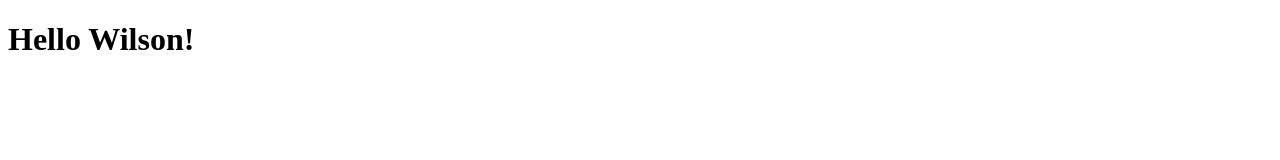
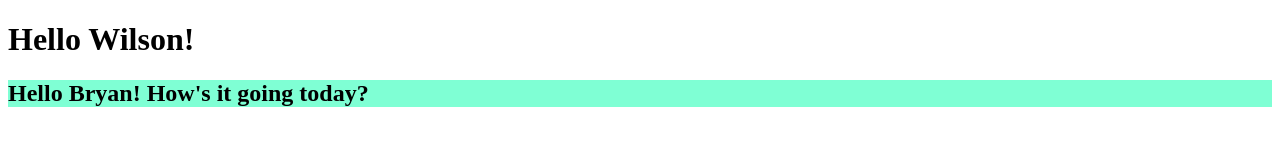
Before and after one commit to bryanswarthout/my-new-proj1, a plain HTML site: page new.html in a window 1280 px wide. Drawn offline with Linux system fonts and the light colour scheme.

Commit message:
added a new h2 tag with a message for Bryan

```diff
--- a/new.html
+++ b/new.html
@@ -7,5 +7,6 @@
 </head>
 <body>
     <h1>Hello Wilson!</h1>
+    <h2 style="background-color: aquamarine;">Hello Bryan! How's it going today?</h2>
 </body>
 </html>
```
